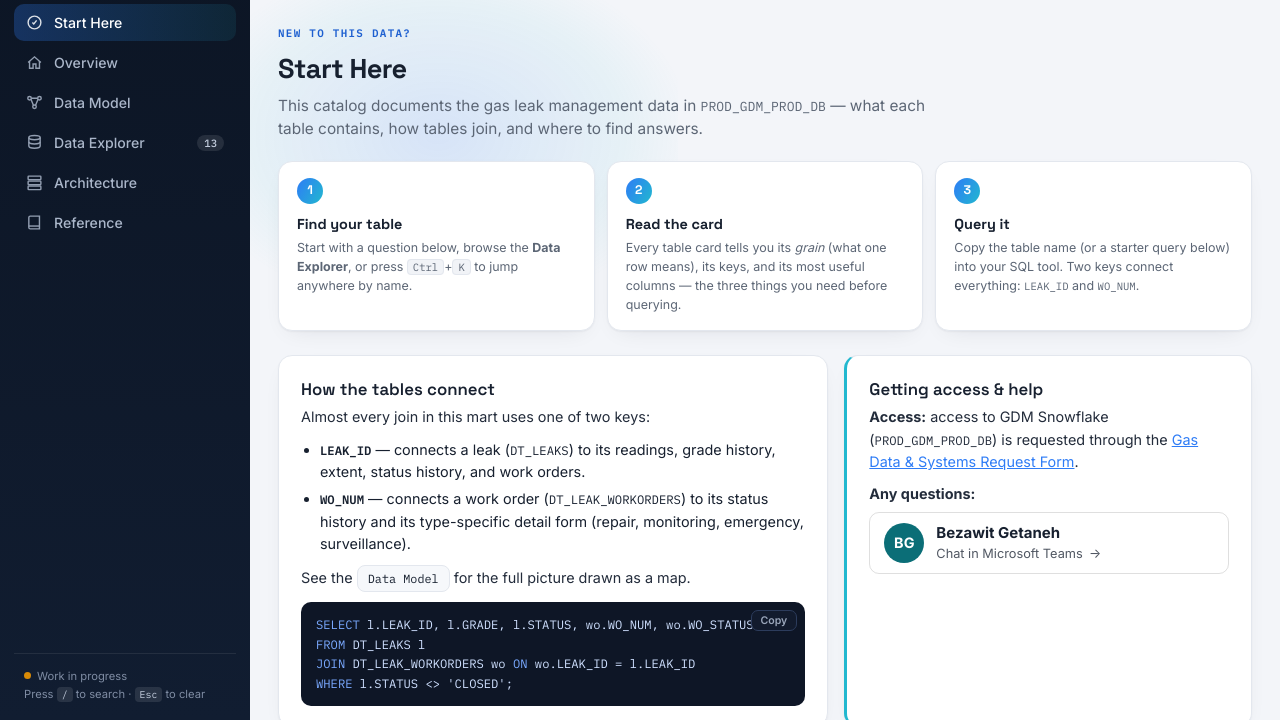
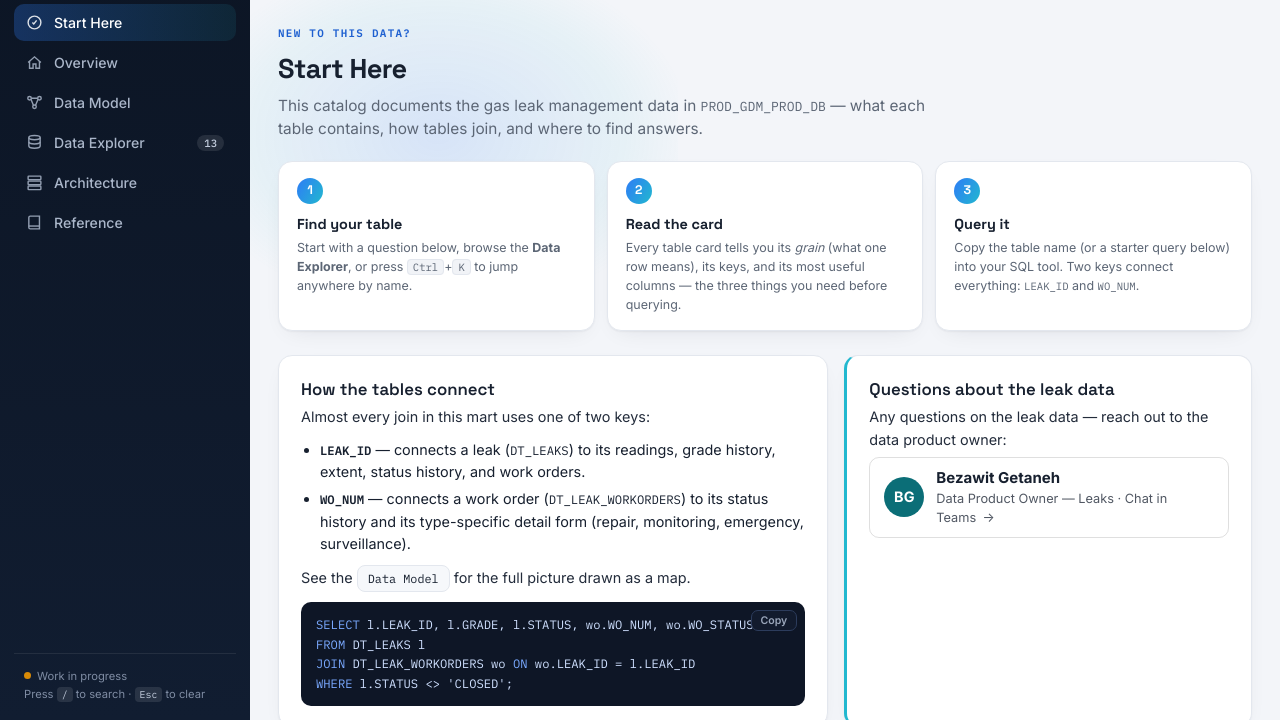
Before and after one commit to bezagetaneh01-lgtm/catalog, a plain HTML site: page index.html in a window 1280 px wide. Shown: the part 80-800 px from the top of the page. Drawn offline with Linux system fonts and the light colour scheme.

Commit message:
Simplify help section to product owner contact

```diff
--- a/index.html
+++ b/index.html
@@ -464,13 +464,12 @@ WHERE l.STATUS &lt;&gt; 'CLOSED';">Copy</button><code><span class="sql-kw">SELEC
           </div>
 
           <div class="card pad prose access-card">
-            <h3 class="section-title">Getting access & help</h3>
-            <p><strong>Access:</strong> access to GDM Snowflake (<span class="mono" style="font-size:.85em">PROD_GDM_PROD_DB</span>) is requested through the <a href="https://forms.cloud.microsoft/Pages/ResponsePage.aspx?id=U2qK-fMlEkKQHMd4f800lR9AtypV7nFEs7uOJyddkidUNENNTlpDQlNZRkVDMTBYVzQ2NjUyWE1EUy4u" target="_blank" rel="noopener">Gas Data &amp; Systems Request Form</a>.</p>
-            <p style="margin-bottom:6px"><strong>Any questions:</strong></p>
+            <h3 class="section-title">Questions about the leak data</h3>
+            <p style="margin-bottom:6px">Any questions on the leak data — reach out to the data product owner:</p>
             <div style="display:flex;flex-direction:column;gap:10px;margin-bottom:4px">
               <a href="https://teams.microsoft.com/l/chat/0/0?users=bezawit.getaneh@nationalgrid.com" target="_blank" rel="noopener" style="display:flex;align-items:center;gap:12px;text-decoration:none;color:inherit;border:1px solid var(--line,rgba(127,127,127,.25));border-radius:10px;padding:10px 14px">
                 <span aria-hidden="true" style="flex:none;width:40px;height:40px;border-radius:50%;background:#0B6E77;color:#fff;display:flex;align-items:center;justify-content:center;font-weight:700;font-size:.9rem;letter-spacing:.02em">BG</span>
-                <span style="line-height:1.3"><strong>Bezawit Getaneh</strong><br><span style="font-size:.85em;opacity:.75">Chat in Microsoft Teams&ensp;→</span></span>
+                <span style="line-height:1.3"><strong>Bezawit Getaneh</strong><br><span style="font-size:.85em;opacity:.75">Data Product Owner — Leaks &middot; Chat in Teams&ensp;→</span></span>
               </a>
             </div>
           </div>
```
